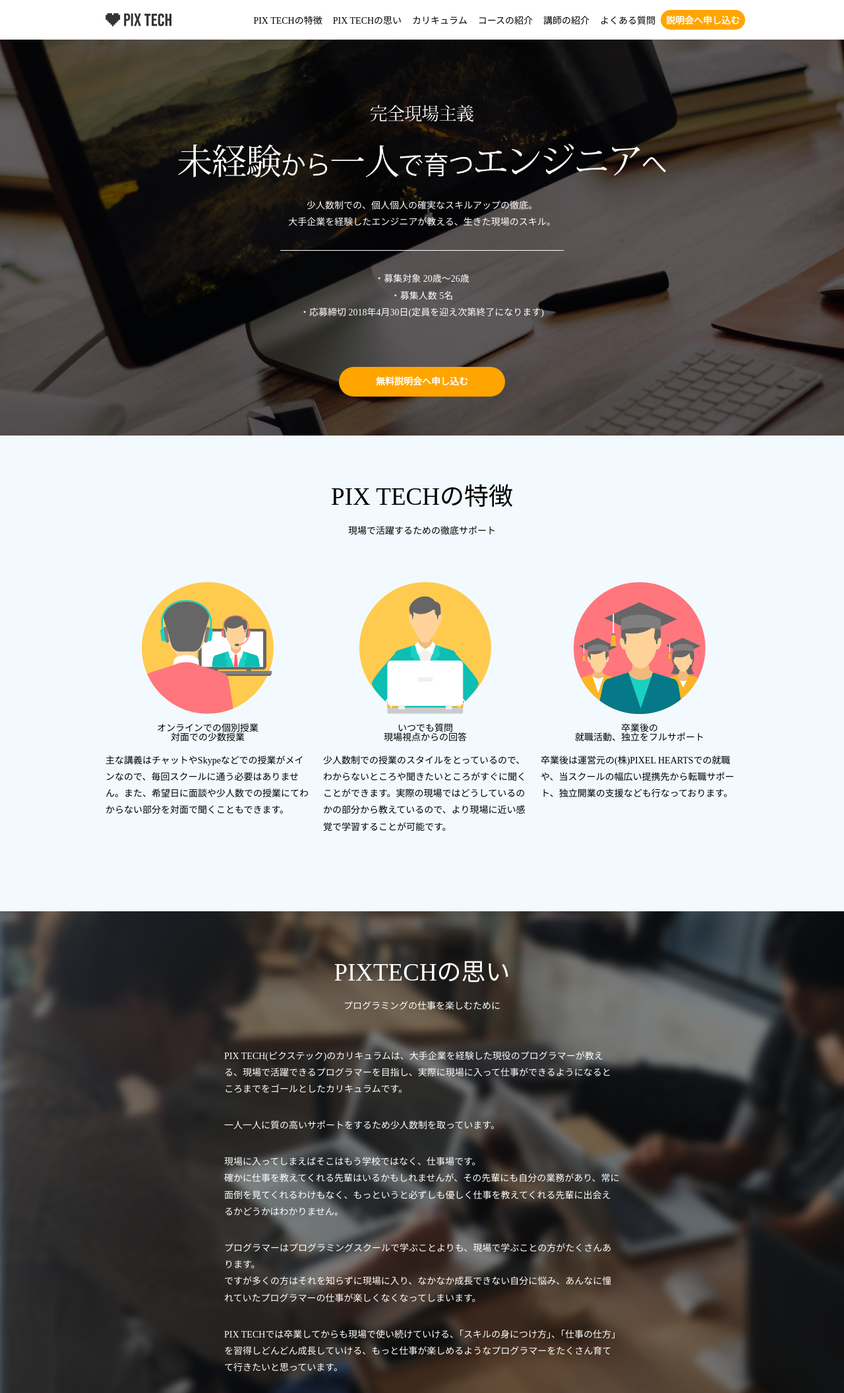
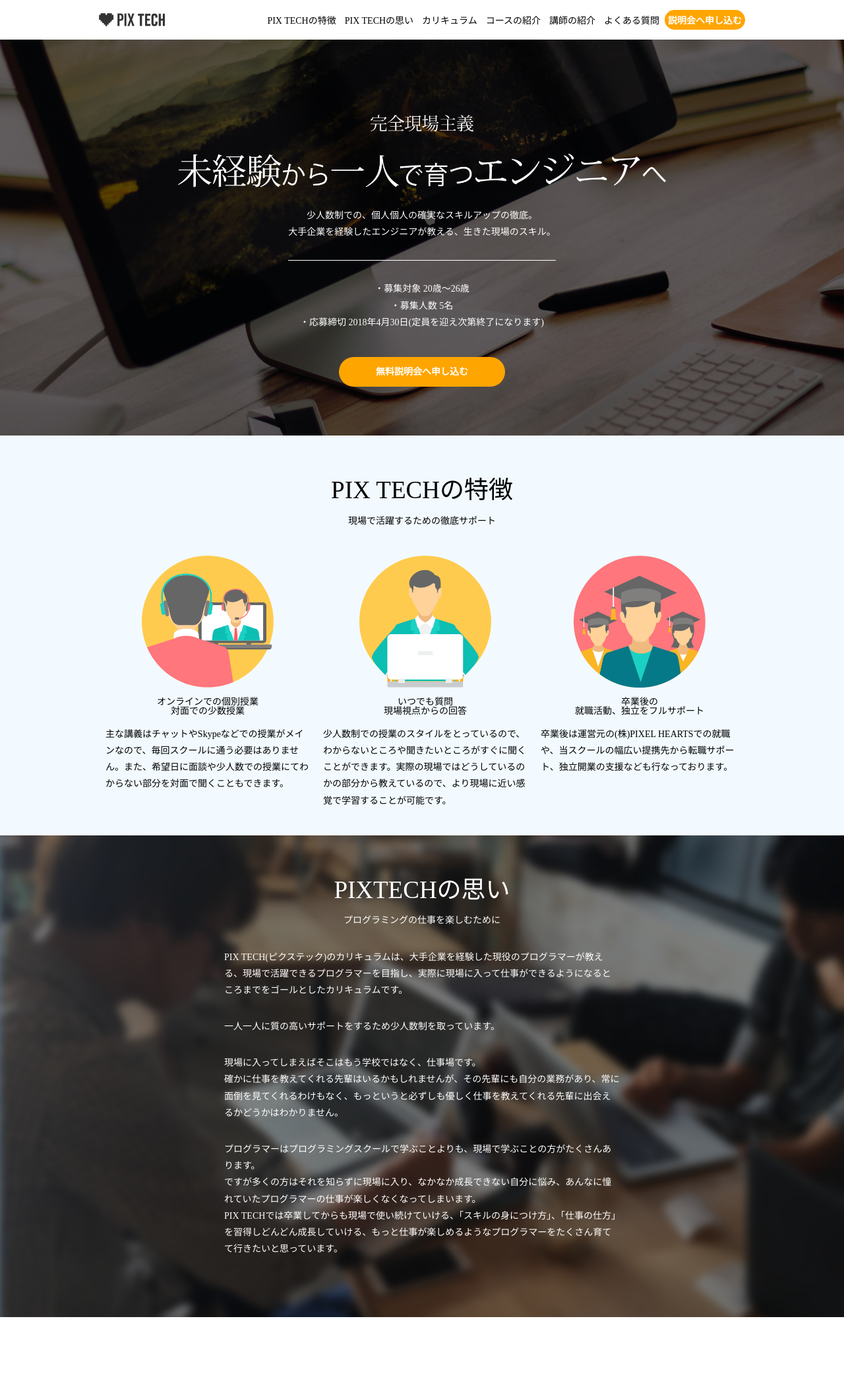
Before and after one commit to shimizu-tomoya/shimitomo-pix-practice, a website: page pixtech-shimizu-tomoya-main/index.html in a window 1280 px wide. Shown: the whole page at 66% size. After the commit the page ends 1996 px from the top, so only its background shows below. Drawn offline with Linux system fonts and the light colour scheme.

Commit message:
[update] 過去のレビューをもとに、事前修正

```diff
--- a/pixtech-shimizu-tomoya-main/assets/css/style.css
+++ b/pixtech-shimizu-tomoya-main/assets/css/style.css
@@ -25,31 +25,28 @@
 }
 
 .common-heading {
-  padding-top: 60px;
-  padding-bottom: 50px;
   text-align: center;
+  padding-top: 20px;
 }
 
 .common-heading h2 {
   font-size: 37px;
-  padding-bottom: 5px;
 }
 
 .common-collection {
   display: flex;
   justify-content: center;
-  margin-bottom: 70px;
+  margin-top: 30px;
 }
 
 .common-width {
   max-width: 310px;
   height: auto;
-  margin: 15px 10px 15px 10px;
+  margin: 10px;
 }
 
-.common-img {
+.common-image {
   text-align: center;
-  margin-bottom: 15px;
 }
 
 /* local */
@@ -68,7 +65,6 @@
 
 .header .header-logo {
   width: 100px;
-  margin-left: 10px;
   line-height: normal;
 }
 
@@ -77,8 +73,13 @@
   line-height: normal;
 }
 
-.header nav li {
-  padding: 5px 8px;
+.header nav li~li {
+  margin-left: 3px;
+}
+
+.header nav a {
+  padding: 5px;
+  display: block;
 }
 
 .first-view {
@@ -112,7 +113,7 @@
 .border-top {
   border-top: 1px solid;
   margin-top: 30px;
-  padding: 30px;
+  padding-top: 30px;
 }
 
 .first-view .first-view-button {
@@ -120,55 +121,60 @@
   margin-top: 40px;
 }
 
-/* feature */
 .feature {
   background-color: #f2faff;
-  padding-bottom: 30px;
+  padding: 30px;
 }
 
-.feature .feature-mass img {
+.feature .mass {
+  margin-top: 30px;
+}
+
+.feature .mass img {
   width: 200px;
   height: 200px;
 }
 
 .feature h3 {
   text-align: center;
-  margin-bottom: 15px;
+  padding-top: 15px;
   line-height: 1;
 }
 
+.feature .padding-top {
+  padding-top: 15px;
+}
 
-
-
-/* thought */
 .thought {
   height: 730px;
   color: #fff;
   background-image: url(../img/section2-bg.jpg);
   background-size: cover;
-  padding-bottom: 20px;
+  padding: 30px;
 }
 
-.thought .thought-mass {
+.thought .mass {
   width: 600px;
-  margin: 0 auto 0 auto;
+  margin: 30px auto 0 auto;
 }
 
-.thought .thought-mass p:not(:last-child) {
-  margin-bottom: 30px;
+.thought .mass p:not(:last-child) {
+  margin-top: 30px;
 }
 
 @media (max-width:980px) {
 
   /* global */
-  .wrapper {
-    max-width: 980px;
-    margin: 0 auto;
+  .container {
+    padding: 5px;
+  }
+
+  .common-heading h2 {
+    font-size: 37px;
   }
 
   .common-collection {
     display: block;
-    margin-bottom: 20px;
   }
 
   .common-width {
@@ -223,7 +229,11 @@
 
   .first-view .heading img {
     height: 100%;
-    padding: 20px;
+    padding-top: 10px;
+  }
+
+  .first-view .info {
+    margin-top: 50px;
   }
 
   .first-view .info .pc-none {
@@ -234,22 +244,26 @@
     margin-top: 20px;
   }
 
-  /* thought  */
+  .feature {
+    /* padding: 15px; */
+  }
+
   .thought {
     height: auto;
+    /* padding: 10px; */
   }
 
-  .thought .thought-mass {
+  .thought .mass {
     width: auto;
-    height: auto;
-    padding: 10px;
   }
 
-  .thought .thought-mass p:not(:last-child) {
-    margin-bottom: 0;
+  .thought .mass p:not(:last-child) {
+    margin-top: 0;
   }
 
-  .thought .thought-mass .pc-width:not(:last-child) {
-    margin-bottom: 20px;
+  .thought .mobile-none~p {
+    padding-top: 30px;
   }
+
+
 }
--- a/pixtech-shimizu-tomoya-main/index.html
+++ b/pixtech-shimizu-tomoya-main/index.html
@@ -55,51 +55,51 @@
       </div>
     </section>
     <section class="feature">
-      <div class="container mobile-container">
+      <div class="container">
         <div class="common-heading">
           <h2>PIX TECHの特徴</h2>
           <p>現場で活躍するための徹底サポート</p>
         </div>
-        <section class="feature-mass">
+        <div class="mass">
           <div class="common-collection">
             <div class="common-width left">
-              <div class="common-img">
+              <div class="common-image">
                 <img src="assets/img/section1-1.png" alt="">
               </div>
               <h3>オンラインでの個別授業<br>対面での少数授業</h3>
-              <p>主な講義はチャットやSkypeなどでの授業がメインなので、毎回スクールに通う必要はありません。また、希望日に面談や少人数での授業にてわからない部分を対面で聞くこともできます。</p>
+              <p class="padding-top">主な講義はチャットやSkypeなどでの授業がメインなので、毎回スクールに通う必要はありません。また、希望日に面談や少人数での授業にてわからない部分を対面で聞くこともできます。</p>
             </div>
             <div class="common-width center">
-              <div class="common-img">
+              <div class="common-image">
                 <img src="assets/img/section1-2.png" alt="">
               </div>
               <h3>いつでも質問<br>現場視点からの回答</h3>
-              <p>少人数制での授業のスタイルをとっているので、わからないところや聞きたいところがすぐに聞くことができます。実際の現場ではどうしているのかの部分から教えているので、より現場に近い感覚で学習することが可能です。</p>
+              <p class="padding-top">少人数制での授業のスタイルをとっているので、わからないところや聞きたいところがすぐに聞くことができます。実際の現場ではどうしているのかの部分から教えているので、より現場に近い感覚で学習することが可能です。</p>
             </div>
             <div class="common-width right">
-              <div class="common-img">
+              <div class="common-image">
                 <img src="assets/img/section1-3.png" alt="">
               </div>
               <h3>卒業後の<br>就職活動、独立をフルサポート</h3>
-              <p>卒業後は運営元の(株)PIXEL HEARTSでの就職や、当スクールの幅広い提携先から転職サポート、独立開業の支援なども行なっております。</p>
+              <p class="padding-top">卒業後は運営元の(株)PIXEL HEARTSでの就職や、当スクールの幅広い提携先から転職サポート、独立開業の支援なども行なっております。</p>
             </div>
           </div>
-        </section>
+        </div>
       </div>
     </section>
     <section class="thought">
-      <div class="container mobile-container">
+      <div class="container">
         <div class="common-heading">
           <h2>PIXTECHの思い</h2>
           <p>プログラミングの仕事を楽しむために</p>
         </div>
-        <section class="thought-mass">
+        <div class="mass">
           <p>PIX TECH(ピクステック)のカリキュラムは、大手企業を経験した現役のプログラマーが教える、現場で活躍できるプログラマーを目指し、実際に現場に入って仕事ができるようになるところまでをゴールとしたカリキュラムです。</p>
-          <p class="pc-width">一人一人に質の高いサポートをするため少人数制を取っています。</p>
-          <p class="pc-width">現場に入ってしまえばそこはもう学校ではなく、仕事場です。<br>確かに仕事を教えてくれる先輩はいるかもしれませんが、その先輩にも自分の業務があり、常に面倒を見てくれるわけもなく、もっというと必ずしも優しく仕事を教えてくれる先輩に出会えるかどうかはわかりません。</p>
-          <p class="pc-width">プログラマーはプログラミングスクールで学ぶことよりも、現場で学ぶことの方がたくさんあります。<br>ですが多くの方はそれを知らずに現場に入り、なかなか成長できない自分に悩み、あんなに憧れていたプログラマーの仕事が楽しくなくなってしまいます。</p>
-          <p class="pc-width">PIX TECHでは卒業してからも現場で使い続けていける、「スキルの身につけ方」、「仕事の仕方」を習得しどんどん成長していける、もっと仕事が楽しめるようなプログラマーをたくさん育てて行きたいと思っています。</p>
-        </section>
+          <p class="mobile-none">一人一人に質の高いサポートをするため少人数制を取っています。</p>
+          <p>現場に入ってしまえばそこはもう学校ではなく、仕事場です。<br>確かに仕事を教えてくれる先輩はいるかもしれませんが、その先輩にも自分の業務があり、常に面倒を見てくれるわけもなく、もっというと必ずしも優しく仕事を教えてくれる先輩に出会えるかどうかはわかりません。</p>
+          <p>プログラマーはプログラミングスクールで学ぶことよりも、現場で学ぶことの方がたくさんあります。<br>ですが多くの方はそれを知らずに現場に入り、なかなか成長できない自分に悩み、あんなに憧れていたプログラマーの仕事が楽しくなくなってしまいます。</p>
+          <p>PIX TECHでは卒業してからも現場で使い続けていける、「スキルの身につけ方」、「仕事の仕方」を習得しどんどん成長していける、もっと仕事が楽しめるようなプログラマーをたくさん育てて行きたいと思っています。</p>
+        </div>
       </div>
     </section>
   </div>
```
